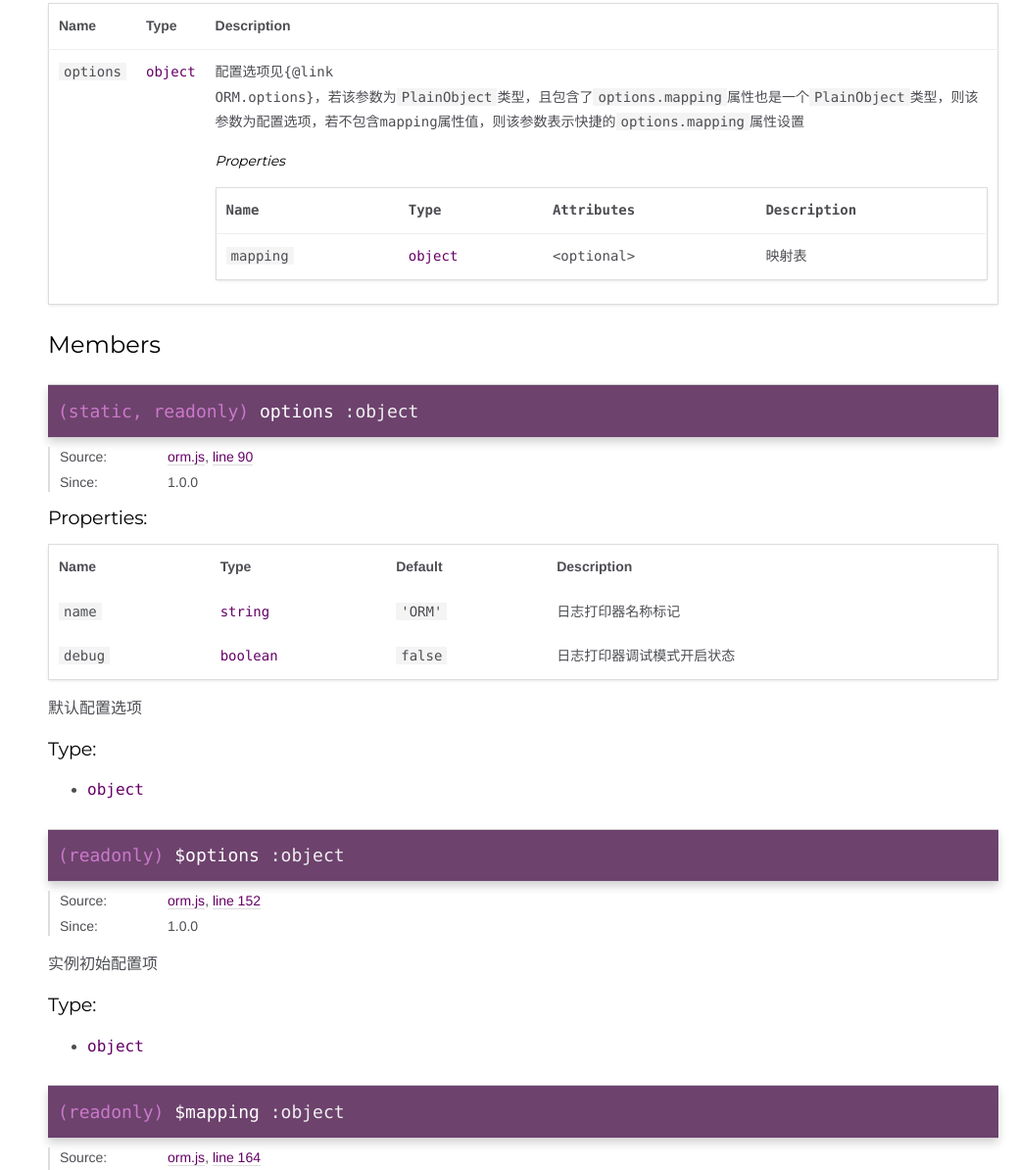
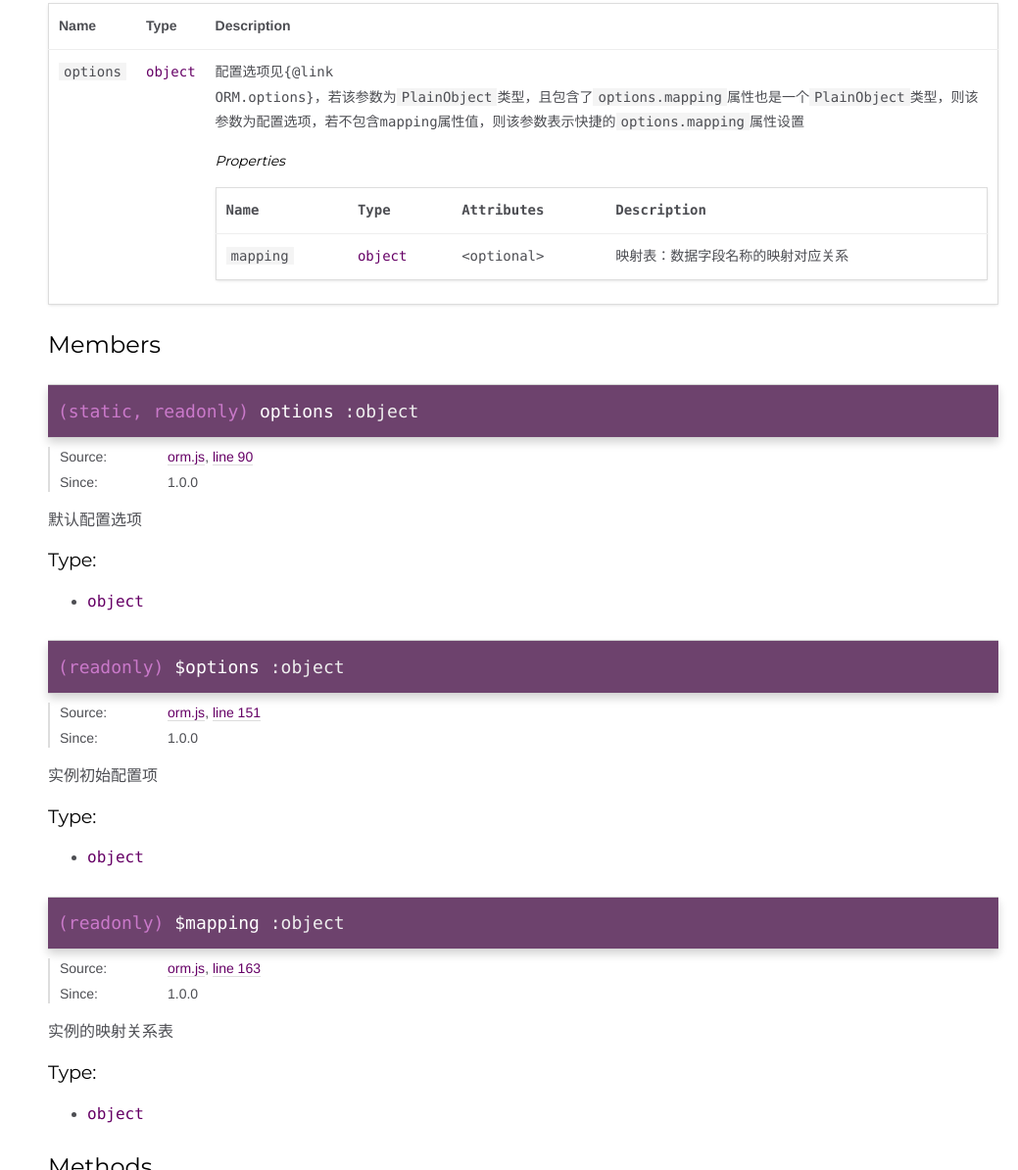
Before and after one commit to lisfan/orm, a website: page docs/ORM.html in a window 1280 px wide. Shown: the part 463-1657 px from the top of the page at 98% size, without its empty margins (241-1280 px from the left). Drawn offline with Linux system fonts and the light colour scheme.

Commit message:
docs: 更新readme

```diff
--- a/docs/ORM.html
+++ b/docs/ORM.html
@@ -217,7 +217,7 @@
 
 
 
-            <td class="description last"><p>映射表</p></td>
+            <td class="description last"><p>映射表：数据字段名称的映射对应关系</p></td>
         </tr>
 
 
@@ -315,95 +315,6 @@
 
 
 
-    <h5 class="subsection-title">Properties:</h5>
-
-
-
-<table class="props">
-    <thead>
-    <tr>
-
-        <th>Name</th>
-
-
-        <th>Type</th>
-
-
-
-
-        <th>Default</th>
-
-
-        <th class="last">Description</th>
-    </tr>
-    </thead>
-
-    <tbody>
-
-
-        <tr>
-
-                <td class="name"><code>name</code></td>
-
-
-            <td class="type">
-
-
-<span class="param-type">string</span>
-
-
-
-            </td>
-
-
-
-
-                <td class="default">
-
-                    <code>'ORM'</code>
-
-                </td>
-
-
-            <td class="description last"><p>日志打印器名称标记</p></td>
-        </tr>
-
-
-
-        <tr>
-
-                <td class="name"><code>debug</code></td>
-
-
-            <td class="type">
-
-
-<span class="param-type">boolean</span>
-
-
-
-            </td>
-
-
-
-
-                <td class="default">
-
-                    <code>false</code>
-
-                </td>
-
-
-            <td class="description last"><p>日志打印器调试模式开启状态</p></td>
-        </tr>
-
-
-    </tbody>
-</table>
-
-
-
-
 
 
 <div class="description">
@@ -440,7 +351,7 @@
 
     <dt class="tag-source">Source:</dt>
     <dd class="tag-source"><ul class="dummy"><li>
-        <a href="orm.js.html">orm.js</a>, <a href="orm.js.html#line152">line 152</a>
+        <a href="orm.js.html">orm.js</a>, <a href="orm.js.html#line151">line 151</a>
     </li></ul></dd>
 
 
@@ -516,7 +427,7 @@
 
     <dt class="tag-source">Source:</dt>
     <dd class="tag-source"><ul class="dummy"><li>
-        <a href="orm.js.html">orm.js</a>, <a href="orm.js.html#line164">line 164</a>
+        <a href="orm.js.html">orm.js</a>, <a href="orm.js.html#line163">line 163</a>
     </li></ul></dd>
 
 
@@ -763,7 +674,7 @@
 
     <dt class="tag-source">Source:</dt>
     <dd class="tag-source"><ul class="dummy"><li>
-        <a href="orm.js.html">orm.js</a>, <a href="orm.js.html#line176">line 176</a>
+        <a href="orm.js.html">orm.js</a>, <a href="orm.js.html#line175">line 175</a>
     </li></ul></dd>
 
 
@@ -915,7 +826,7 @@
 <br class="clear">
 
 <footer>
-    Documentation generated by <a href="https://github.com/jsdoc3/jsdoc">JSDoc 3.5.5</a> on Wed Dec 27 2017 14:07:42 GMT+0800 (CST) using the <a href="https://github.com/clenemt/docdash">docdash</a> theme.
+    Documentation generated by <a href="https://github.com/jsdoc3/jsdoc">JSDoc 3.5.5</a> on Wed Dec 27 2017 15:06:26 GMT+0800 (CST) using the <a href="https://github.com/clenemt/docdash">docdash</a> theme.
 </footer>
 
 <script>prettyPrint();</script>
--- a/src/orm.js
+++ b/src/orm.js
@@ -59,9 +59,7 @@ const _actions = {
       // 判断当前链路是否可取值
       // 当前路径不存在值
       // 当前路径不是对象
-      if (!result[key] || !validation.isPlainObject(result[key])) {
-        result[key] = {}
-      }
+      if (!result[key] || !validation.isPlainObject(result[key])) result[key] = {}
 
       return result[key]
     }, target)
```
Also changed, not shown: docs/index.html (+1 -1 lines), docs/orm.js.html (+7 -9 lines), README.md.
